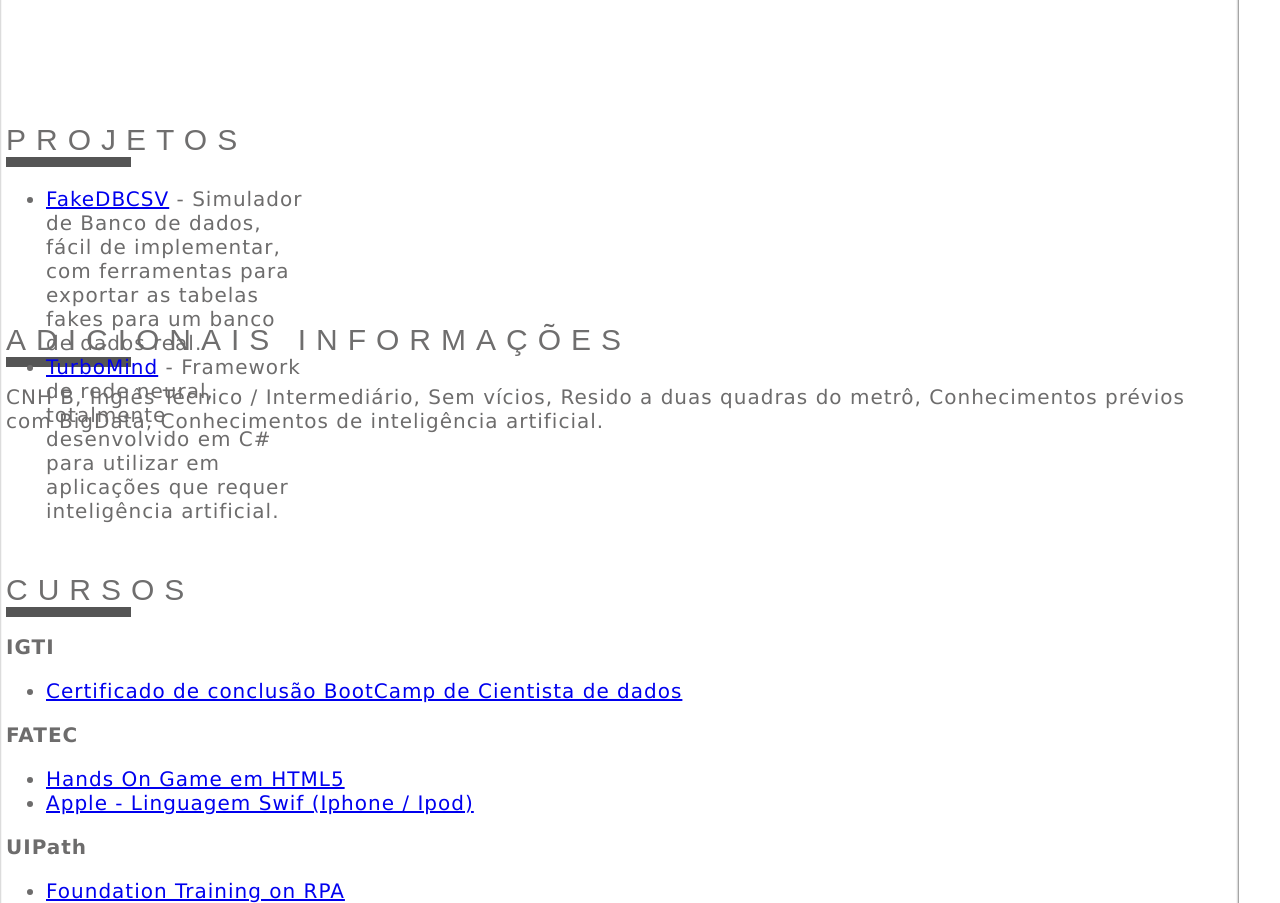
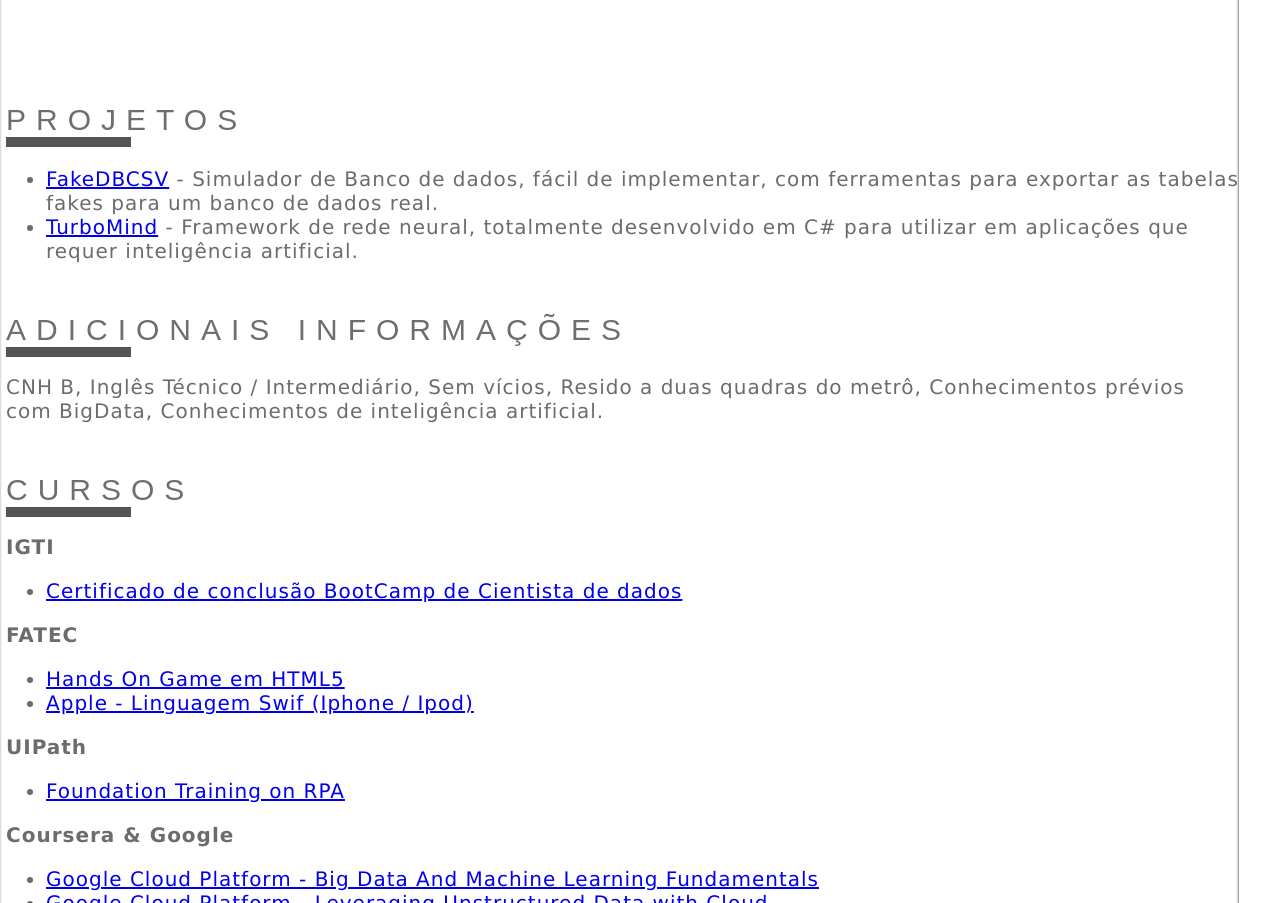
Before and after one commit to GilbertoShimokawaFalcao/GilbertoShimokawaFalcao.github.io, a plain HTML site: page Curriculum.html in a window 1280 px wide. Shown: the part 1576-2479 px from the top of the page. Drawn offline with Linux system fonts and the light colour scheme.

Commit message:
Ajustes Canvas

```diff
--- a/Curriculum/Recursos/Propriedades.css
+++ b/Curriculum/Recursos/Propriedades.css
@@ -372,9 +372,9 @@
 /*Projetos-----------------------------------------------------------------------------------------------------------------------*/
 #Projetos{
     position: absolute !important;
-    background-size: 40px 25px !important;
+    background-size: 150px 150px !important;
     border-color:rgb(141, 138, 138);
-    top: 1550px;
+    top: 1530px;
     left: 7px;
     min-width: 300px !important;
     min-height: 200px !important;
@@ -389,7 +389,7 @@
 }
 
 #CProjetos{
-    position: absolute;
+    position: relative;
 }
 
 /*Adicionais-----------------------------------------------------------------------------------------------------------------------*/
@@ -397,7 +397,7 @@
     position: absolute !important;
     background-size: 50px 35px !important;
     border-color:rgb(141, 138, 138);
-    top: 1750px;
+    top: 1740px;
     left: 7px;
     min-width: 1200px !important;
     min-height: 310px !important;
@@ -420,7 +420,7 @@
     position: absolute !important;
     background-size: 50px 35px !important;
     border-color:rgb(141, 138, 138);
-    top: 2150px;
+    top: 2050px;
     left: 7px;
     min-width: 1400px !important;
     min-height: 310px !important;
```
Also changed, not shown: Curriculum.html (+2 -1 lines).
